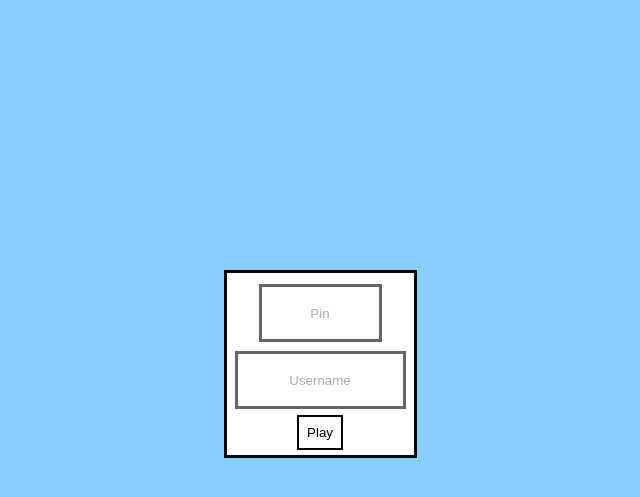
After one commit to lloydtao/ECM2434-Treasure-Hunt, a PHP site: page /play.php in a window 1280 px wide. The commit adds this page. Shown: the top 497 px of the page, without its empty margins (320-960 px from the left). Run offline with PHP 8.4, Linux system fonts and the light colour scheme.

Commit message:
Play page created with css and form

```diff
--- /dev/null
+++ b/src/www/campustreks/css/mobile.css
@@ -0,0 +1,46 @@
+.play-box {
+    overflow: hidden;
+    position: static;
+    background-color: white;
+    color: black;
+    box-sizing: border-box;
+    margin: auto;
+    margin-top: 30%;
+    width: fit-content;
+    border: 3px solid black;
+    padding: 5px;
+}
+
+.play-content {
+    overflow: hidden;
+    margin: 3px auto;
+    width: fit-content;
+    padding: 3px;
+}
+
+input {
+    border: 3px solid black;
+    opacity: 0.6;
+    text-align: center;
+    min-height: 50px;
+    min-width: 50px;
+}
+
+input:focus {
+    outline-color: black;
+    transition: ease-in 0.3s;
+    opacity: 1;
+}
+
+
+.play-submit {
+    overflow: hidden;
+    margin: auto;
+    width: fit-content;
+    border: 2px solid black;
+    color: black;
+    padding: 8px;
+    text-decoration: none;
+    background-color: white;
+    outline-color: black;
+}
--- a/src/www/campustreks/css/stylesheet.css
+++ b/src/www/campustreks/css/stylesheet.css
@@ -1,5 +1,5 @@
 html {
-  background: #161616;
+  background: lightskyblue;
 }
 
 body {
@@ -8,7 +8,6 @@ body {
   margin: 0 auto;
   max-width: 900px;
   text-align: center;
-  overflow-y: scroll;
 }
 
 h1{font-size:64px}
--- /dev/null
+++ b/src/www/campustreks/play.php
@@ -0,0 +1,22 @@
+<!DOCTYPE html>
+  <head>
+    <meta charset="UTF-8" />
+    <meta name="viewport" content="width=device-width, initial-scale=1">
+    <link rel="stylesheet" href="/css/mobile.css" />
+    <link rel="stylesheet" href="/css/stylesheet.css" />
+  </head>
+
+  <body>
+    <form action='post.php' method='POST'>
+      <div class='play-box'>
+        <div class='play-content'>
+          <input type='text' name='pin' maxlength='8' size='12' placeholder='Pin'>
+        </div>
+        <div class='play-content'>
+          <input type='text' name='username' maxlength='15' minlength='2' size='18' placeholder='Username'>
+        </div>
+        <button class='play-submit' type='submit'>Play</button>
+      </div>
+    </form>
+  </body>
+</html>
```
